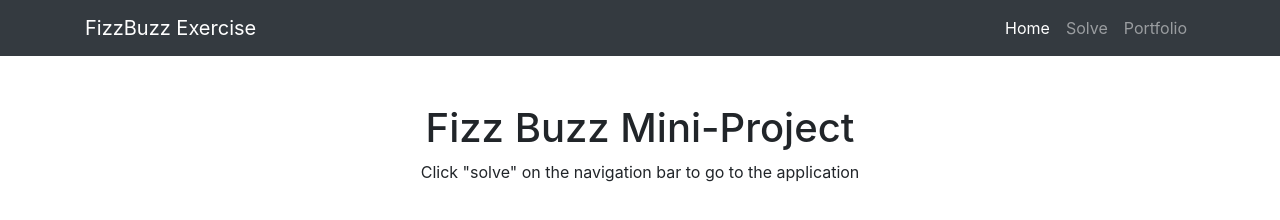
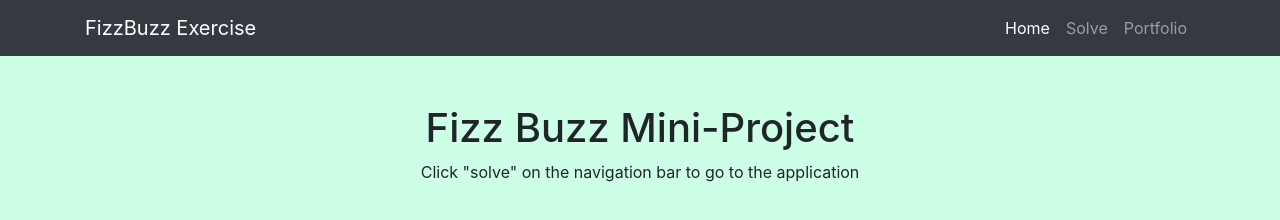
Before and after one commit to richardtickler/FizzBuzzMiniProject, a plain HTML site: page Index.html in a window 1280 px wide. Drawn offline with nearby package versions, Linux system fonts and the light colour scheme.

Commit message:
Update Index.html

```diff
--- a/Index.html
+++ b/Index.html
@@ -16,6 +16,13 @@
 </head>
 
 <body>
+
+    <style>
+
+        body {
+            background-color: #ccffe6;
+        }
+    </style>
 
     <!-- Navigation -->
     <nav class="navbar navbar-expand-lg navbar-dark bg-dark static-top">
```
